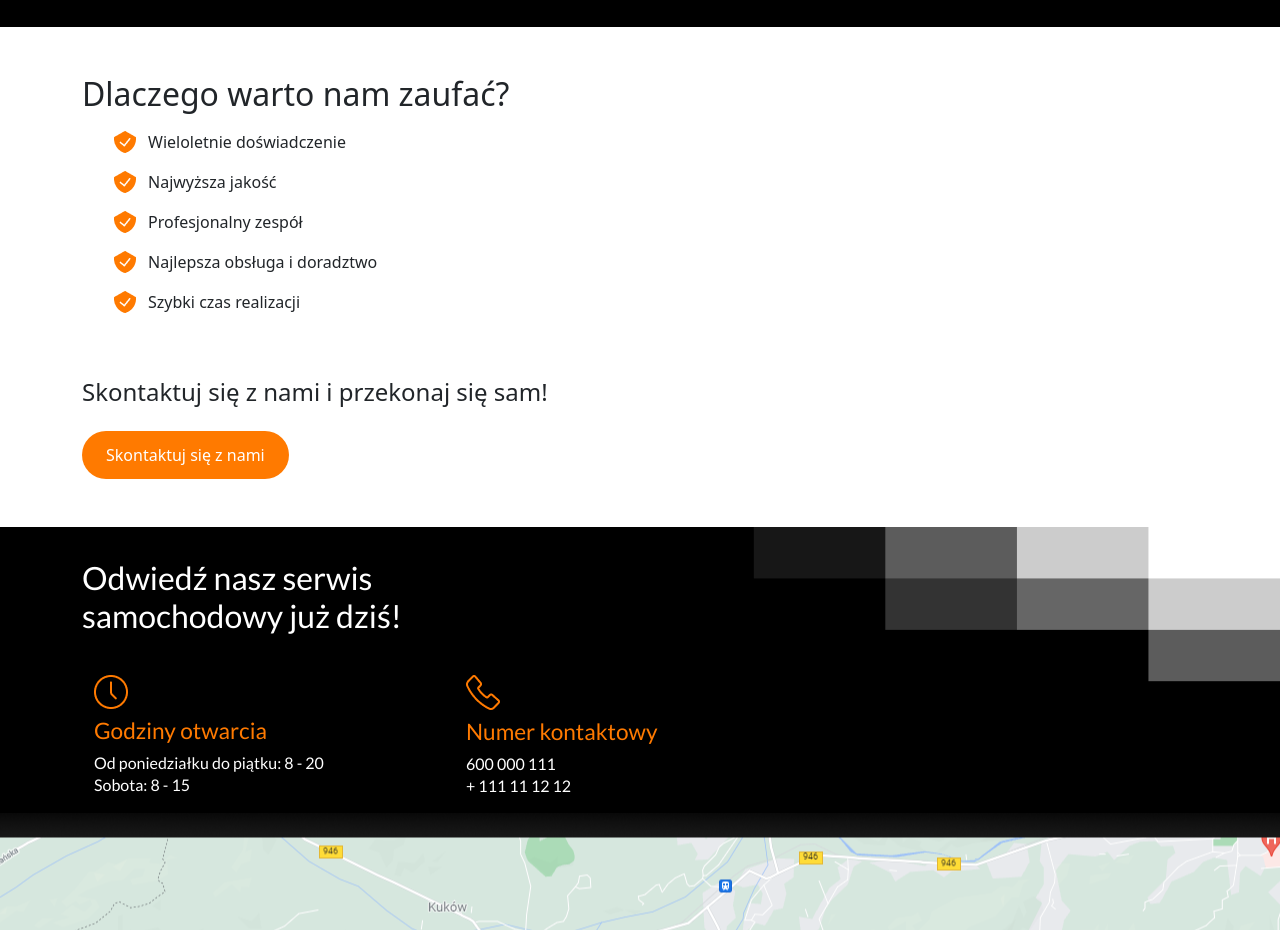
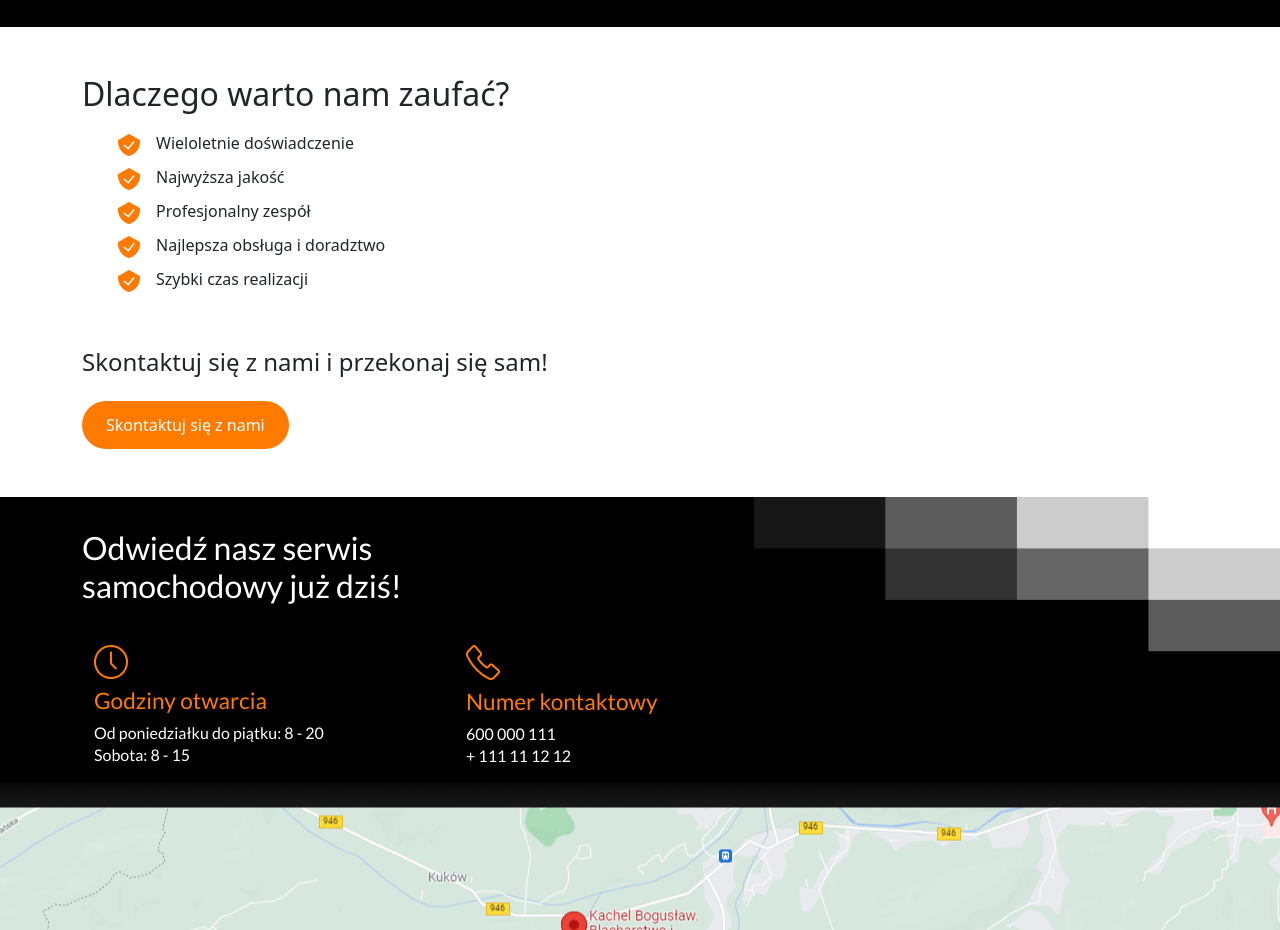
Before and after one commit to tlbz/warsztat, a plain HTML site: page index.html in a window 1280 px wide. Shown: the part 1200-2130 px from the top of the page. Drawn offline with Linux system fonts and the light colour scheme.

Commit message:
Update main.css

```diff
--- a/css/main.css
+++ b/css/main.css
@@ -127,18 +127,19 @@ body {
     margin-top: 16px;
 }
 
-.li-info {
+.info-li {
     list-style-type: none;
     align-items: center;
+    padding-bottom: 4px;
 }
 
 .info-text {
     margin-left: 12px;
-    display: inline-block;
+    display: inline;
 }
 
 .info-img {
-    vertical-align: text-top;
+    padding: 4px;
 }
 
 
```
